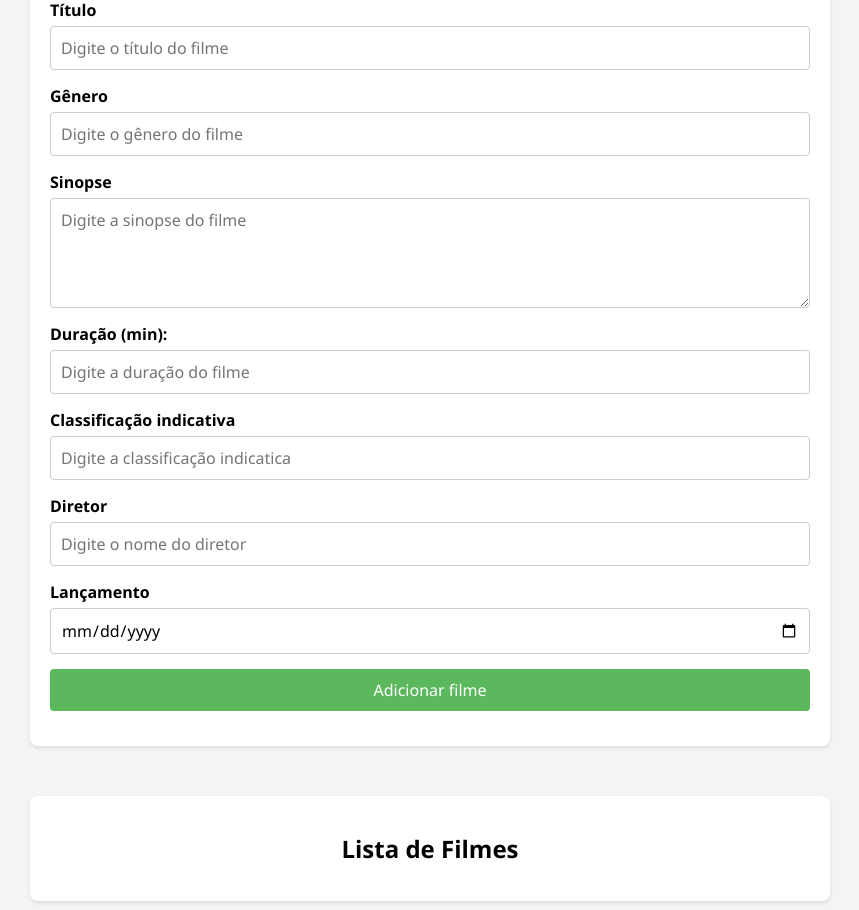
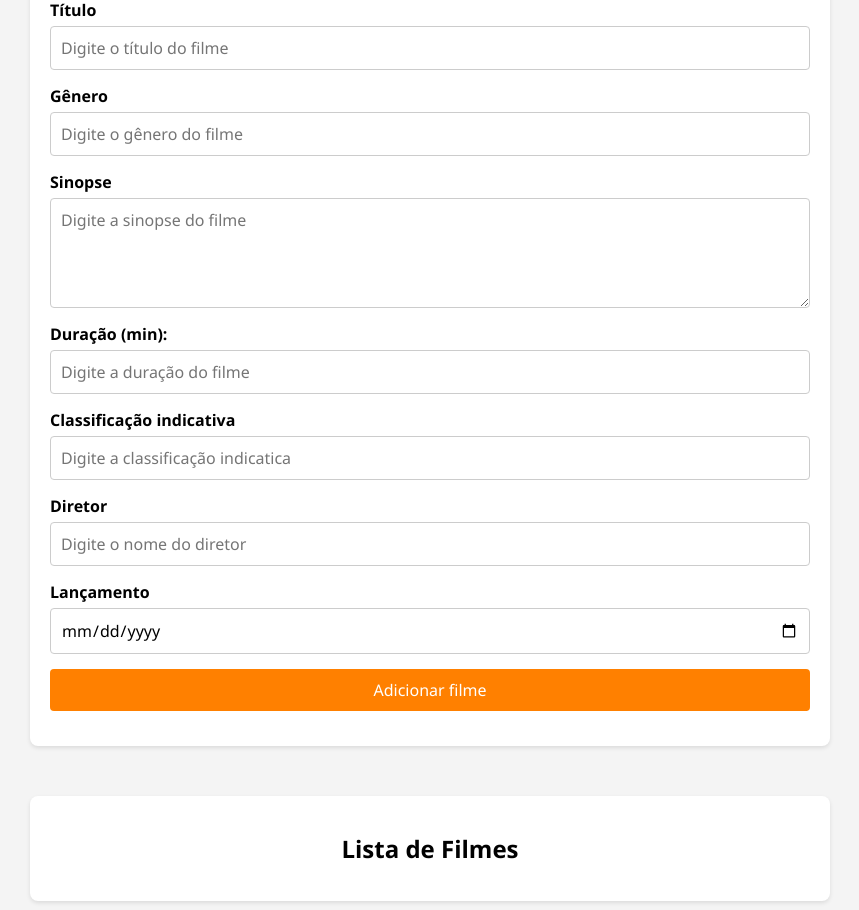
Before and after one commit to Wesley00s/cinema-fastapi, a FastAPI app: page /movies in a window 1280 px wide. Shown: the part 114-1024 px from the top of the page, without its empty margins (210-1069 px from the left). Run offline with FastAPI, Linux system fonts and the light colour scheme; data that the repository does not hold is empty.

Commit message:
update: update movies css

```diff
--- a/app/static/css/movies.css
+++ b/app/static/css/movies.css
@@ -44,14 +44,14 @@ input, textarea, button {
 }
 
 .add-movie {
-    background-color: #5cb85c;
+    background-color: #ff8000;
     color: white;
     border: none;
     cursor: pointer;
 }
 
 .add-movie:hover {
-    background-color: #4cae4c;
+    background-color: #e37200;
 }
 
 .movie-container {
```
